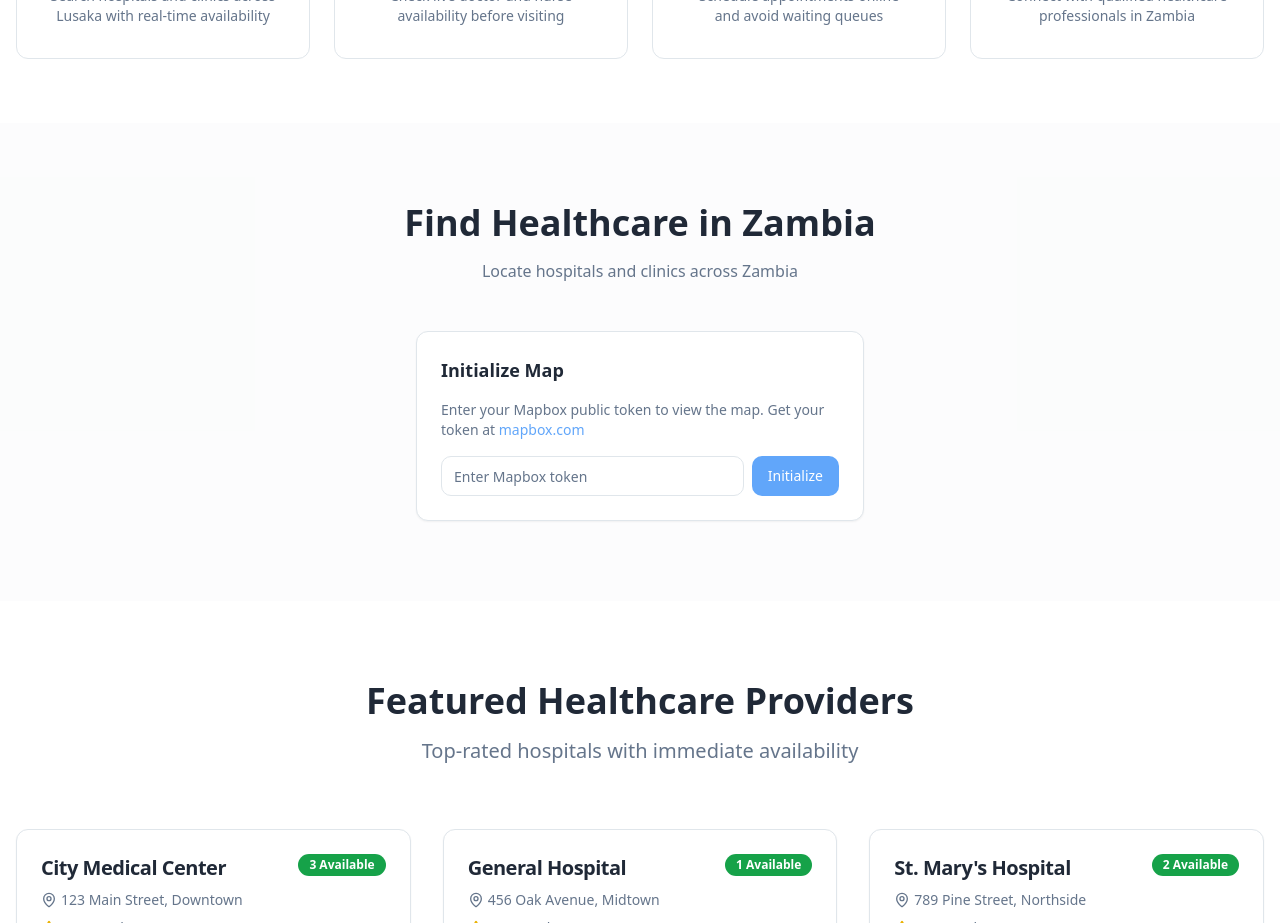
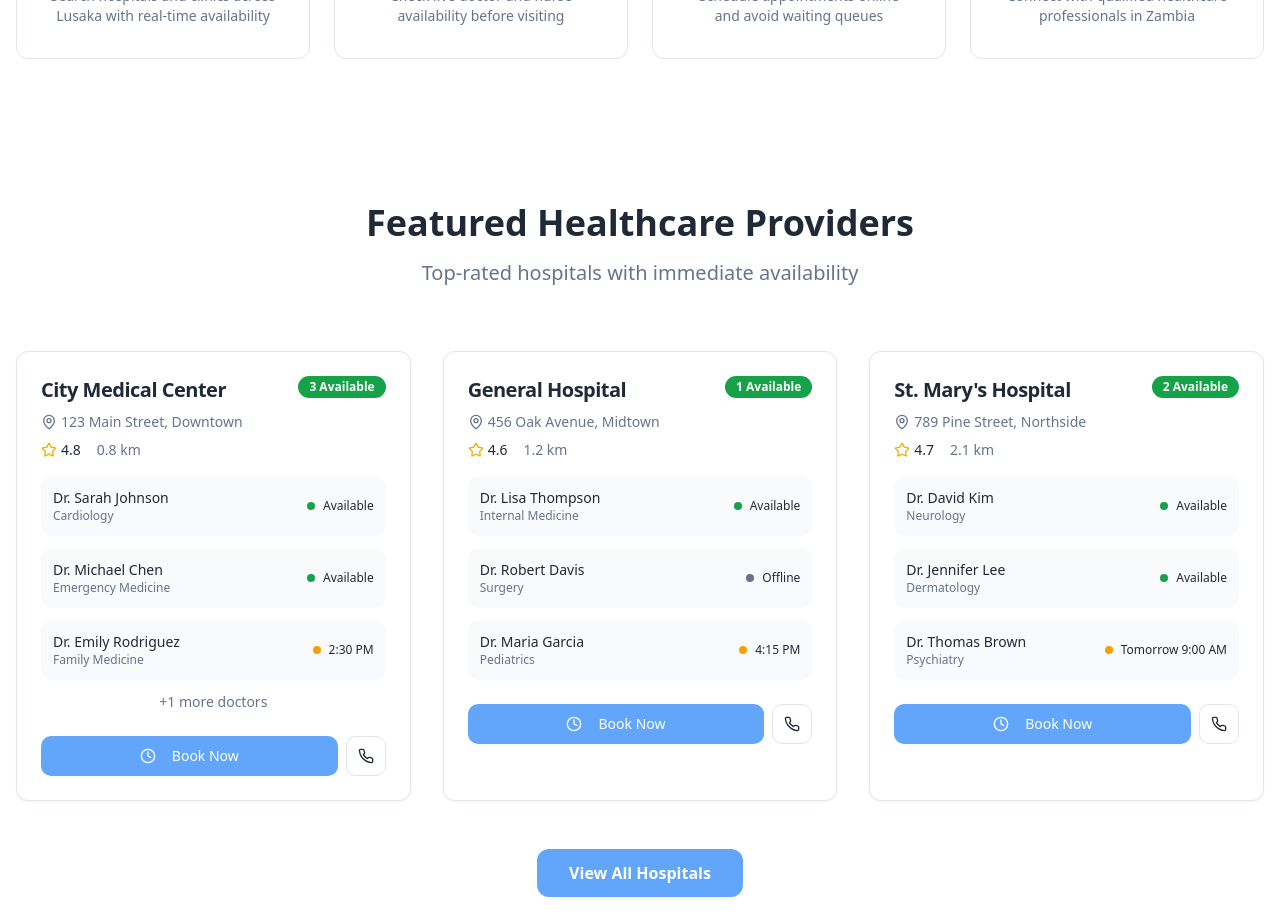
Before and after one commit to mrbadman41/doc-ready-go, a React (Vite) app: page / in a window 1280 px wide. Shown: the part 840-1763 px from the top of the page. Built offline with nearby package versions, Linux system fonts and the light colour scheme; the HTML template or start-up script is replaced by a standard one.

Commit message:
Remove map area

```diff
--- a/src/pages/Index.tsx
+++ b/src/pages/Index.tsx
@@ -2,7 +2,6 @@ import { useNavigate } from "react-router-dom";
 import Navigation from "@/components/Navigation";
 import Hero from "@/components/Hero";
 import HospitalCard from "@/components/HospitalCard";
-import Map from "@/components/Map";
 import { mockHospitals } from "@/data/mockData";
 import { Search, Clock, Calendar, Users } from "lucide-react";
 
@@ -63,19 +62,6 @@ const Index = () => {
         </div>
       </section>
 
-      {/* Map Section */}
-      <section className="py-20 px-4 bg-secondary/30">
-        <div className="max-w-6xl mx-auto">
-          <h2 className="text-4xl font-bold text-center mb-4">
-            Find Healthcare in Zambia
-          </h2>
-          <p className="text-center text-muted-foreground mb-12">
-            Locate hospitals and clinics across Zambia
-          </p>
-          <Map />
-        </div>
-      </section>
-
       {/* Featured Hospitals */}
       <section className="py-20">
         <div className="max-w-7xl mx-auto px-4">
```
